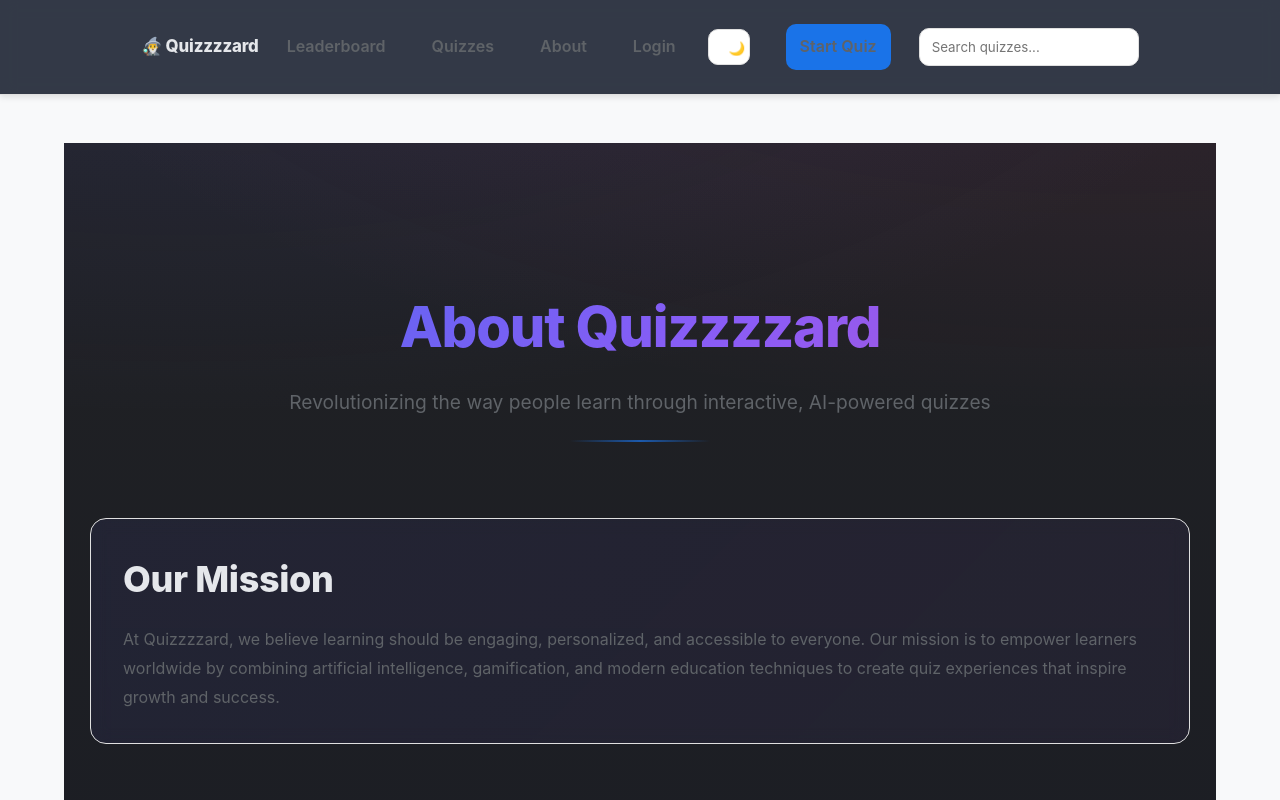
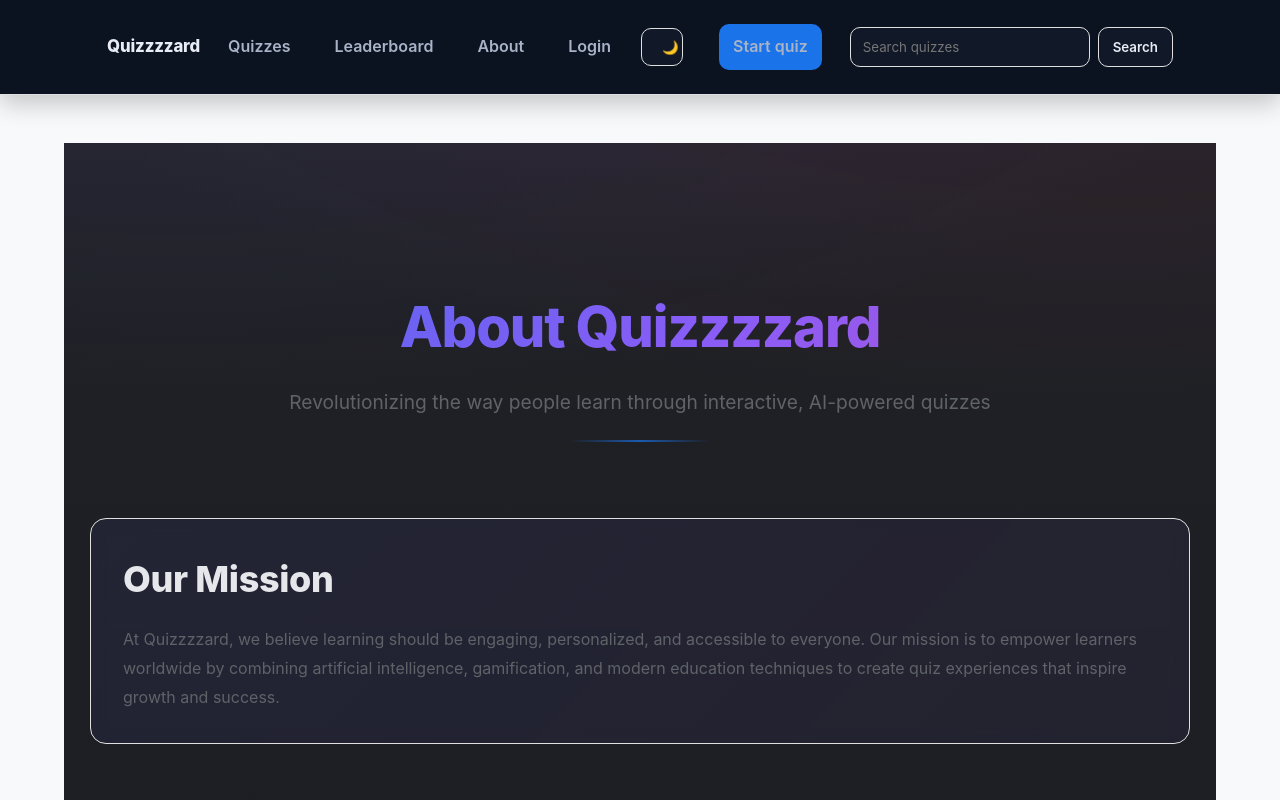
Before and after one commit to amanantuley/Quizzzzard, a React (Vite) app in the folder client/: page /about in a window 1280 px wide. Shown: the top 800 px of the page. Built offline with nearby package versions, Linux system fonts and the light colour scheme.

Commit message:
updated the header

```diff
--- a/client/src/components/layout/Header.jsx
+++ b/client/src/components/layout/Header.jsx
@@ -4,7 +4,7 @@ import { useAuth } from "../../context/AuthContext";
 import { useTheme } from "../../context/ThemeContext";
 import "./header.css";
 
-export default function Header(){
+export default function Header() {
   const { user, logout } = useAuth();
   const { theme, toggleTheme } = useTheme();
   const [menuOpen, setMenuOpen] = useState(false);
@@ -13,8 +13,9 @@ export default function Header(){
 
   const toggleMenu = () => setMenuOpen((prev) => !prev);
   const closeMenu = () => setMenuOpen(false);
-  const onSearchSubmit = (e) => {
-    e.preventDefault();
+
+  const onSearchSubmit = (event) => {
+    event.preventDefault();
     closeMenu();
     if (query.trim()) {
       navigate(`/?q=${encodeURIComponent(query.trim())}`);
@@ -27,54 +28,58 @@ export default function Header(){
     <header className="site-header" role="banner">
       <div className="site-header-inner">
         <Link to="/" className="brand" onClick={closeMenu}>
-          🧙‍♂️ Quizzzzard
+          <span className="brand-name">Quizzzzard</span>
         </Link>
-
-        <button
-          className="menu-toggle"
-          aria-label="Toggle navigation"
-          aria-controls="primary-navigation"
-          aria-expanded={menuOpen}
-          onClick={toggleMenu}
-        >
-          <span className="menu-icon" aria-hidden="true">☰</span>
-        </button>
 
         <nav
           id="primary-navigation"
           className={menuOpen ? "nav open" : "nav"}
-          aria-label="Main"
+          aria-label="Main navigation"
         >
           <ul className="nav-list">
+            <li className="nav-item">
+              <Link to="/" onClick={closeMenu}>Quizzes</Link>
+            </li>
             <li className="nav-item">
               <Link to="/leaderboard" onClick={closeMenu}>Leaderboard</Link>
             </li>
             <li className="nav-item">
-              <Link to="/" onClick={closeMenu}>Quizzes</Link>
-            </li>
-            <li className="nav-item">
               <Link to="/about" onClick={closeMenu}>About</Link>
             </li>
+
             <li className="nav-item hide-desktop">
-              <form className="search" onSubmit={onSearchSubmit} role="search" aria-label="Search quizzes">
+              <form
+                className="search"
+                onSubmit={onSearchSubmit}
+                role="search"
+                aria-label="Search quizzes"
+              >
                 <input
                   type="search"
                   name="q"
                   value={query}
                   onChange={(e) => setQuery(e.target.value)}
-                  placeholder="Search quizzes..."
+                  placeholder="Search quizzes"
                   aria-label="Search quizzes"
                 />
-                <button type="submit">Search</button>
+                <button type="submit">Go</button>
               </form>
             </li>
+
             {user ? (
               <>
                 <li className="nav-item">
                   <Link to="/dashboard" onClick={closeMenu}>Dashboard</Link>
                 </li>
                 <li className="nav-item">
-                  <button className="btn-link" onClick={() => { logout(); closeMenu(); }}>
+                  <button
+                    className="btn-link"
+                    type="button"
+                    onClick={() => {
+                      logout();
+                      closeMenu();
+                    }}
+                  >
                     Logout
                   </button>
                 </li>
@@ -84,34 +89,60 @@ export default function Header(){
                 <Link to="/login" onClick={closeMenu}>Login</Link>
               </li>
             )}
+
             <li className="nav-item">
               <button
                 className="theme-toggle"
                 type="button"
                 aria-label={`Switch to ${theme === "light" ? "dark" : "light"} theme`}
-                onClick={() => { toggleTheme(); }}
+                onClick={toggleTheme}
               >
                 {theme === "light" ? "🌙" : "☀️"}
               </button>
             </li>
+
             <li className="nav-item cta">
-              <Link to="/" className="btn-primary" onClick={closeMenu}>Start Quiz</Link>
+              <Link to="/" className="btn-primary" onClick={closeMenu}>Start quiz</Link>
             </li>
           </ul>
         </nav>
 
-        <form className="search search-desktop" onSubmit={onSearchSubmit} role="search" aria-label="Search quizzes">
+        <form
+          className="search search-desktop"
+          onSubmit={onSearchSubmit}
+          role="search"
+          aria-label="Search quizzes"
+        >
           <input
             type="search"
             name="q"
             value={query}
             onChange={(e) => setQuery(e.target.value)}
-            placeholder="Search quizzes..."
+            placeholder="Search quizzes"
             aria-label="Search quizzes"
           />
+          <button type="submit">Search</button>
         </form>
+
+        <button
+          className="menu-toggle"
+          aria-label="Toggle navigation"
+          aria-controls="primary-navigation"
+          aria-expanded={menuOpen}
+          onClick={toggleMenu}
+          type="button"
+        >
+          <span className="menu-icon" aria-hidden="true">☰</span>
+        </button>
       </div>
-      {menuOpen && <div className="nav-overlay" onClick={closeMenu} aria-hidden="true" />}
+
+      {menuOpen && (
+        <div
+          className="nav-overlay"
+          onClick={closeMenu}
+          aria-hidden="true"
+        />
+      )}
     </header>
   );
 }
--- a/client/src/components/layout/header.css
+++ b/client/src/components/layout/header.css
@@ -1,11 +1,11 @@
-/* Header - Advanced, Professional and Mobile-Responsive */
+/* Header styling: simple, centered, responsive */
 
 :root {
-	--primary: #3b82f6;
-	--bg-dark: #0f172a;
-	--bg-surface: #111827;
-	--text-primary: #e5e7eb;
-	--text-muted: #9ca3af;
+	--primary: #2563eb;
+	--bg: #0b1220;
+	--surface: #111827;
+	--text: #e8ecf5;
+	--muted: #a8b3c7;
 	--border: rgba(255, 255, 255, 0.08);
 }
 
@@ -13,48 +13,61 @@
 	position: sticky;
 	top: 0;
 	z-index: 50;
-	background: rgba(17, 24, 39, 0.85);
-	backdrop-filter: saturate(150%) blur(8px);
+	background: var(--bg);
 	border-bottom: 1px solid var(--border);
+	box-shadow: 0 8px 24px rgba(0, 0, 0, 0.22);
 }
 
 .site-header-inner {
 	max-width: 1200px;
 	margin: 0 auto;
-	display: grid;
-	grid-template-columns: auto 1fr auto;
+	display: flex;
 	align-items: center;
 	gap: 14px;
+	justify-content: space-between;
 	padding: 12px 5%;
 }
 
 .brand {
 	font-weight: 800;
 	font-size: 1.05rem;
-	color: var(--text-primary);
+	color: var(--text);
 	text-decoration: none;
 	letter-spacing: -0.01em;
 }
 
 .menu-toggle {
 	display: none;
-	background: var(--bg-surface);
-	color: var(--text-primary);
+	background: var(--surface);
+	color: var(--text);
 	border: 1px solid var(--border);
 	border-radius: 10px;
-	width: 40px;
-	height: 40px;
+	width: 42px;
+	height: 42px;
 	align-items: center;
 	justify-content: center;
+	transition: border-color 0.2s ease, background 0.2s ease;
+}
+
+.menu-toggle:hover,
+.menu-toggle:focus-visible {
+	border-color: rgba(37, 99, 235, 0.6);
+	background: rgba(37, 99, 235, 0.12);
+	outline: none;
 }
 
 .menu-icon { font-size: 1.1rem; }
 
-.nav { display: flex; }
+.nav {
+	display: flex;
+	flex: 1;
+	justify-content: center;
+}
+
 .nav-list {
 	display: flex;
 	align-items: center;
-	gap: 18px;
+	gap: 16px;
 	list-style: none;
 	margin: 0;
 	padding: 0;
@@ -62,16 +75,17 @@
 
 .nav-item a,
 .btn-link {
-	color: var(--text-muted);
+	color: var(--muted);
 	text-decoration: none;
 	font-weight: 600;
+	transition: color 0.2s ease;
 }
 
 .nav-item a:hover,
-.nav-item a:focus,
+.nav-item a:focus-visible,
 .btn-link:hover,
-.btn-link:focus {
-	color: var(--text-primary);
+.btn-link:focus-visible {
+	color: var(--text);
 	outline: none;
 }
 
@@ -79,16 +93,17 @@
 	background: none;
 	border: none;
 	cursor: pointer;
+	padding: 0;
 }
 
-/* Theme toggle & CTA */
 .theme-toggle {
-	background: var(--bg-surface);
+	background: var(--surface);
 	border: 1px solid var(--border);
-	color: var(--text-primary);
-	width: 36px;
-	height: 36px;
+	color: var(--text);
+	width: 38px;
+	height: 38px;
 	border-radius: 10px;
+	cursor: pointer;
 }
 
 .btn-primary {
@@ -98,14 +113,18 @@
 	background: var(--primary);
 	color: #fff;
 	font-weight: 700;
+	text-decoration: none;
+	transition: transform 0.15s ease, filter 0.2s ease;
 }
 
 .btn-primary:hover,
-.btn-primary:focus { filter: brightness(1.05); }
+.btn-primary:focus-visible {
+	filter: brightness(1.05);
+	transform: translateY(-1px);
+}
 
-.cta { margin-left: 4px; }
+.cta { margin-left: 6px; }
 
-/* Search */
 .search {
 	display: flex;
 	align-items: center;
@@ -113,42 +132,67 @@
 }
 
 .search input[type="search"] {
-	width: 220px;
+	width: 240px;
 	max-width: 100%;
-	height: 38px;
+	height: 40px;
 	padding: 0 12px;
 	border-radius: 10px;
 	border: 1px solid var(--border);
-	background: var(--bg-surface);
-	color: var(--text-primary);
+	background: var(--surface);
+	color: var(--text);
 }
 
-.search button { height: 38px; }
+.search input[type="search"]:focus-visible {
+	border-color: rgba(37, 99, 235, 0.6);
+	outline: none;
+}
 
-.search-desktop { justify-self: end; }
+.search button {
+	height: 40px;
+	padding: 0 14px;
+	border-radius: 10px;
+	border: 1px solid var(--border);
+	background: var(--surface);
+	color: var(--text);
+	font-weight: 600;
+	cursor: pointer;
+}
+
+.search button:hover,
+.search button:focus-visible {
+	border-color: rgba(37, 99, 235, 0.6);
+	background: rgba(37, 99, 235, 0.12);
+	outline: none;
+}
+
+.search-desktop { margin-left: auto; }
 
 .hide-desktop { display: none; }
 
-/* Mobile overlay */
 .nav-overlay {
 	position: fixed;
 	inset: 0;
-	background: rgba(0,0,0,0.35);
+	background: rgba(0, 0, 0, 0.35);
 }
 
-/* Mobile */
-@media (max-width: 768px) {
-	.menu-toggle { display: inline-flex; }
-	.nav { display: none; }
+@media (max-width: 900px) {
+	.site-header-inner { flex-wrap: wrap; }
+
+	.search-desktop { display: none; }
+	.menu-toggle { display: inline-flex; margin-left: auto; }
+	.nav { display: none; width: 100%; }
 	.nav.open { display: block; }
 
-	.site-header-inner { grid-template-columns: auto auto 1fr; gap: 8px; }
-	.search-desktop { display: none; }
+	.nav-list {
+		flex-direction: column;
+		align-items: flex-start;
+		gap: 12px;
+		padding: 14px 0;
+	}
+
 	.hide-desktop { display: block; }
-	.nav-list { flex-direction: column; align-items: flex-start; gap: 12px; padding: 12px 0; }
 }
 
-/* Reduced motion */
 @media (prefers-reduced-motion: reduce) {
-	.site-header { backdrop-filter: none; }
+	.site-header { box-shadow: none; }
 }
```
